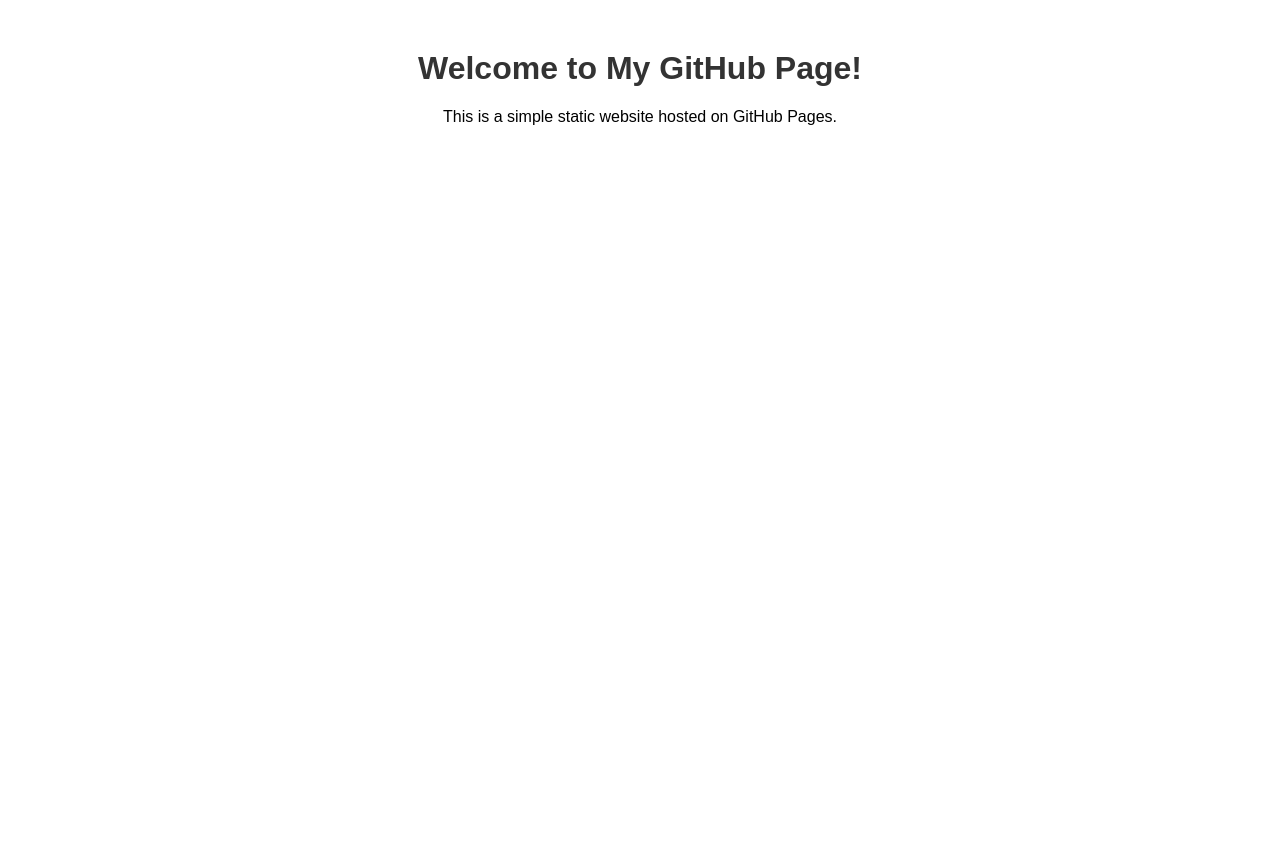
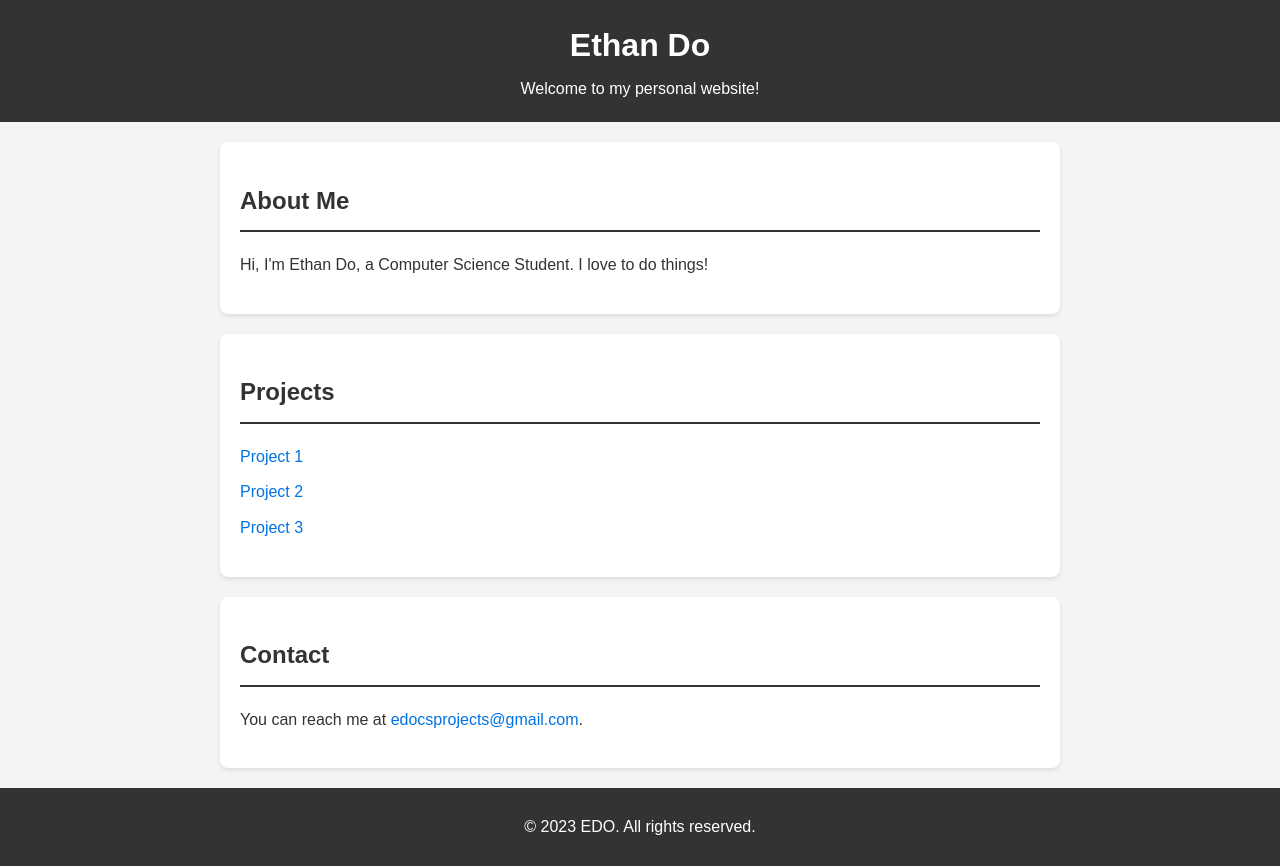
Before and after one commit to edocsprojects/ethanddo, a plain HTML site: page index.html in a window 1280 px wide. Before the commit the page ends 800 px from the top, so only its background shows below. Drawn offline with Linux system fonts and the light colour scheme.

Commit message:
Update index.html
Added temp index.html

```diff
--- a/index.html
+++ b/index.html
@@ -1,20 +1,39 @@
 <!DOCTYPE html>
-<html>
+<html lang="en">
 <head>
-  <title>My GitHub Page</title>
-  <style>
-    body {
-      font-family: Arial, sans-serif;
-      text-align: center;
-      margin-top: 50px;
-    }
-    h1 {
-      color: #333;
-    }
-  </style>
+  <meta charset="UTF-8">
+  <meta name="viewport" content="width=device-width, initial-scale=1.0">
+  <meta name="description" content="My Personal Website">
+  <title>Your Name - Personal Website</title>
+  <link rel="stylesheet" href="style.css">
 </head>
 <body>
-  <h1>Welcome to My GitHub Page!</h1>
-  <p>This is a simple static website hosted on GitHub Pages.</p>
+  <header>
+    <h1>Ethan Do</h1>
+    <p>Welcome to my personal website!</p>
+  </header>
+
+  <section id="about">
+    <h2>About Me</h2>
+    <p>Hi, I'm Ethan Do, a Computer Science Student. I love to do things!</p>
+  </section>
+
+  <section id="projects">
+    <h2>Projects</h2>
+    <ul>
+      <li><a href="#">Project 1</a></li>
+      <li><a href="#">Project 2</a></li>
+      <li><a href="#">Project 3</a></li>
+    </ul>
+  </section>
+
+  <section id="contact">
+    <h2>Contact</h2>
+    <p>You can reach me at <a href="mailto:edocsprojects@gmail.com">edocsprojects@gmail.com</a>.</p>
+  </section>
+
+  <footer>
+    <p>&copy; 2023 EDO. All rights reserved.</p>
+  </footer>
 </body>
 </html>
```
